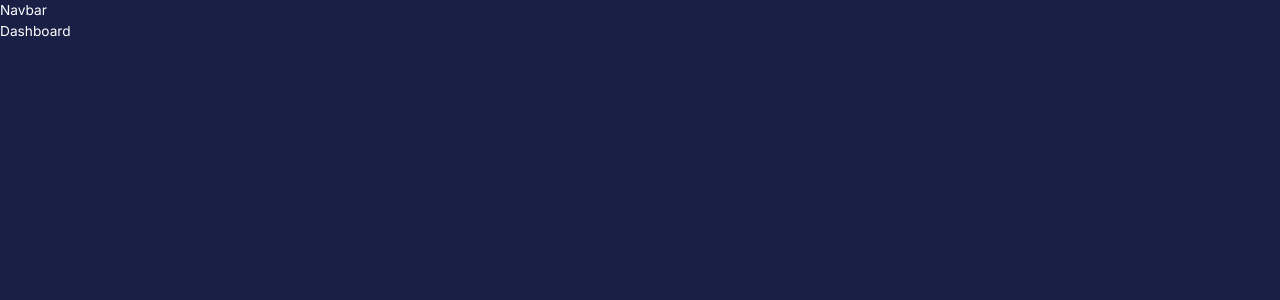
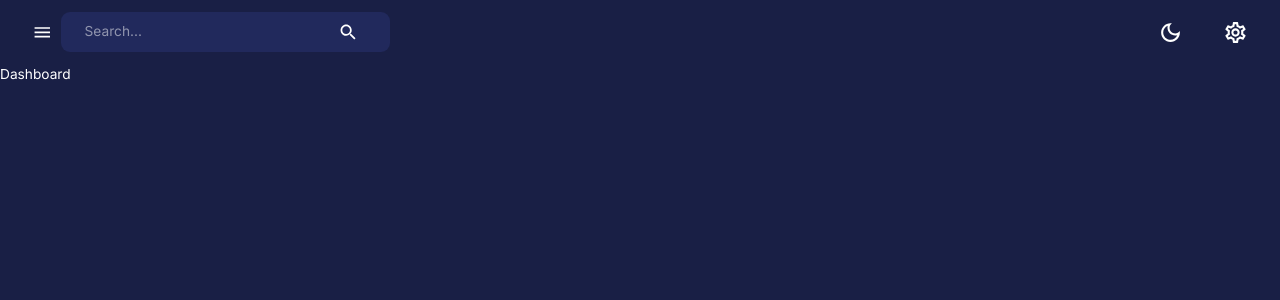
Before and after one commit to andilemarotya/AdminSect, a React (Create React App) app in the folder client/: page /dashboard in a window 1280 px wide. Shown: the top 300 px of the page. Built offline with nearby package versions, Linux system fonts and the light colour scheme.

Commit message:
Updated the Navbar

```diff
--- a/client/src/components/Navbar.jsx
+++ b/client/src/components/Navbar.jsx
@@ -1,9 +1,64 @@
 import React from 'react';
-import { LightModeOutlined, DarkModeOutlined, Menu as MenuIcon, Search, SettingsOutlined, ArrowDropDownOutlined } from '@mui/icons-material';
+import { LightModeOutlined,
+   DarkModeOutlined,
+    Menu as MenuIcon,
+    Search,
+    SettingsOutlined,
+    ArrowDropDownOutlined } from '@mui/icons-material';
+
+import FlexBetween from './FlexBetween';
+import { useDispatch } from 'react-redux';
+import { setMode } from 'state';
+import profileImage from 'assets/profile.jpeg';
+import { AppBar,IconButton,InputBase,Toolbar,useTheme } from '@mui/material';
 
 const Navbar = () => {
+  const dispatch = useDispatch();
+  const theme = useTheme();
+
   return (
-    <div>Navbar</div>
+    <AppBar
+    sx ={{
+      position : "static",
+      background : "none",
+      boxShadow : "none",
+    }} >
+      <Toolbar sx = {{justifyContent: "space-between"}} >
+        {/*LEFT SIDE */}
+        <FlexBetween>
+          <IconButton onClick={console.log('open/ close sidebar')}>
+            <MenuIcon />
+          </IconButton>
+          <FlexBetween
+           backgroundColor = {theme.palette.background.alt}
+           borderRadius="9px"
+           gap = "3rem"
+           p = "0.1rem 1.5rem"
+          >
+            <InputBase placeholder="Search..." />
+            <IconButton>
+              <Search />
+            </IconButton>
+          </FlexBetween>
+        </FlexBetween>
+
+        {/*RIGHT SIDE*/}
+        <FlexBetween gap="1.5rem">
+          <IconButton onClick={ ()=>dispatch(setMode())} >
+            { theme.palette.mode === "dark" ? (
+              <DarkModeOutlined sx ={{fontSize: "25px" }}/>
+            ) : (
+              <LightModeOutlined sx={{fontSize: "25px"}} />
+            )}
+          </IconButton>
+          <IconButton>
+            <SettingsOutlined sx={{fontSize: "25px"}}/>
+          </IconButton>
+
+        </FlexBetween>
+
+      </Toolbar>
+    </AppBar>
   )
 }
 
```
